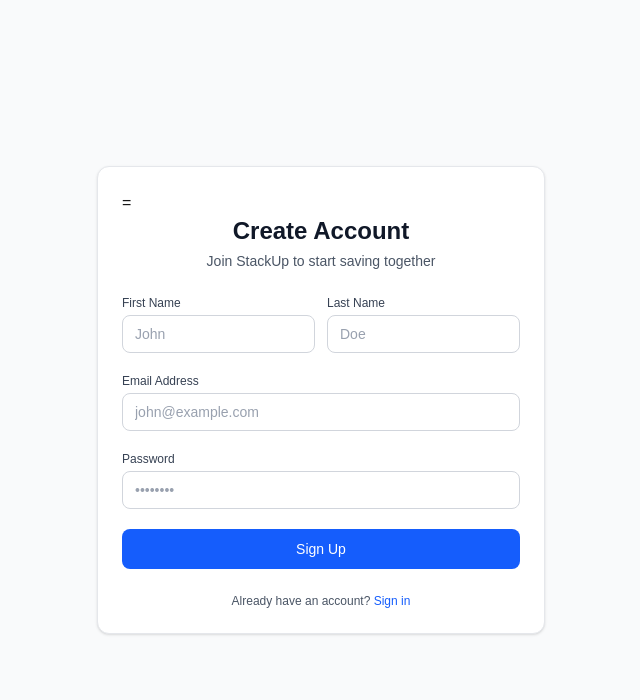
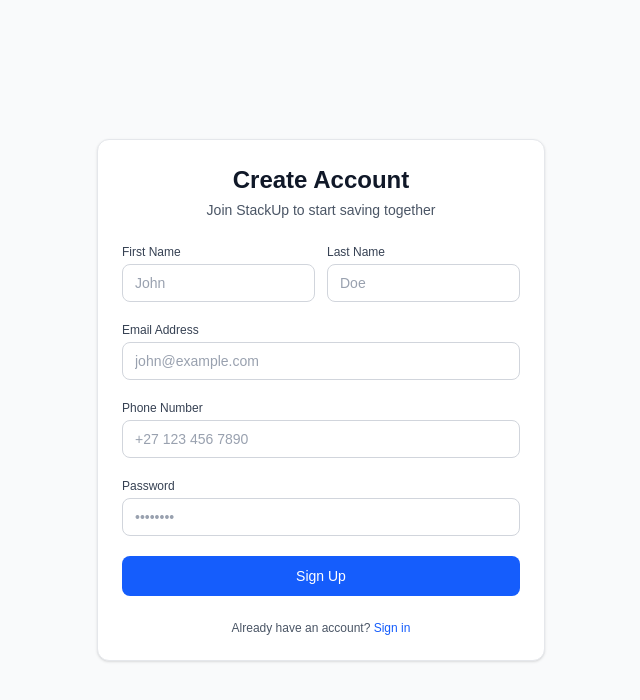
Before and after one commit to Thabo-Tshabalala/stackup-frontend_, a Next.js app: page /signup in a window 1280 px wide. Shown: the top 700 px of the page, without its empty margins (319-959 px from the left). Built offline with nearby package versions, Linux system fonts and the light colour scheme.

Commit message:
smooth criminal

```diff
--- a/src/components/auth/SignUpForm.tsx
+++ b/src/components/auth/SignUpForm.tsx
@@ -12,6 +12,7 @@
     firstName: '',
     lastName: '',
     password: '',
+    phoneNumber: '', // <-- added
   });
   const [error, setError] = useState<string | null>(null);
   const [success, setSuccess] = useState<string | null>(null);
@@ -51,12 +52,10 @@
   return (
     <div className="min-h-screen flex items-center justify-center bg-gray-50 px-4 py-12 sm:px-6 lg:px-8">
       <div className="w-full max-w-md bg-white rounded-xl border border-gray-200 shadow-sm p-6 space-y-6">
-=
         <div className="text-center">
           <h2 className="text-2xl font-semibold text-gray-900">Create Account</h2>
           <p className="text-sm text-gray-600 mt-1">Join StackUp to start saving together</p>
         </div>
-
 
         {success && (
           <div className="p-3 bg-green-50 border border-green-200 rounded-lg">
@@ -64,16 +63,13 @@
           </div>
         )}
 
-
         {error && (
           <div className="p-3 bg-red-50 border border-red-200 rounded-lg">
             <p className="text-xs text-red-700 text-center">{error}</p>
           </div>
         )}
 
-
         <form onSubmit={handleSubmit} className="space-y-5">
-
           <div className="flex gap-3">
             {(['firstName', 'lastName'] as const).map((field) => (
               <div key={field} className="flex-1">
@@ -111,6 +107,22 @@
           </div>
 
           <div>
+            <label htmlFor="phoneNumber" className="block text-xs font-medium text-gray-700 mb-1">
+              Phone Number
+            </label>
+            <input
+              id="phoneNumber"
+              name="phoneNumber"
+              type="tel"
+              required
+              value={form.phoneNumber}
+              onChange={handleChange}
+              placeholder="+27 123 456 7890"
+              className="w-full px-3 py-2 text-sm border border-gray-300 rounded-lg focus:outline-none focus:ring-1 focus:ring-blue-500 focus:border-blue-500 placeholder-gray-400"
+            />
+          </div>
+
+          <div>
             <label htmlFor="password" className="block text-xs font-medium text-gray-700 mb-1">
               Password
             </label>
@@ -125,6 +137,7 @@
               className="w-full px-3 py-2 text-sm border border-gray-300 rounded-lg focus:outline-none focus:ring-1 focus:ring-blue-500 focus:border-blue-500 placeholder-gray-400"
             />
           </div>
+
           <button
             type="submit"
             disabled={loading}
--- a/src/models/User.ts
+++ b/src/models/User.ts
@@ -3,6 +3,7 @@
   firstName: string;
   lastName: string;
   password: string;
+    phoneNumber: string;
   id?: string;
   imageUrl?: string | null;
   enabledPay?: boolean | null;
```
